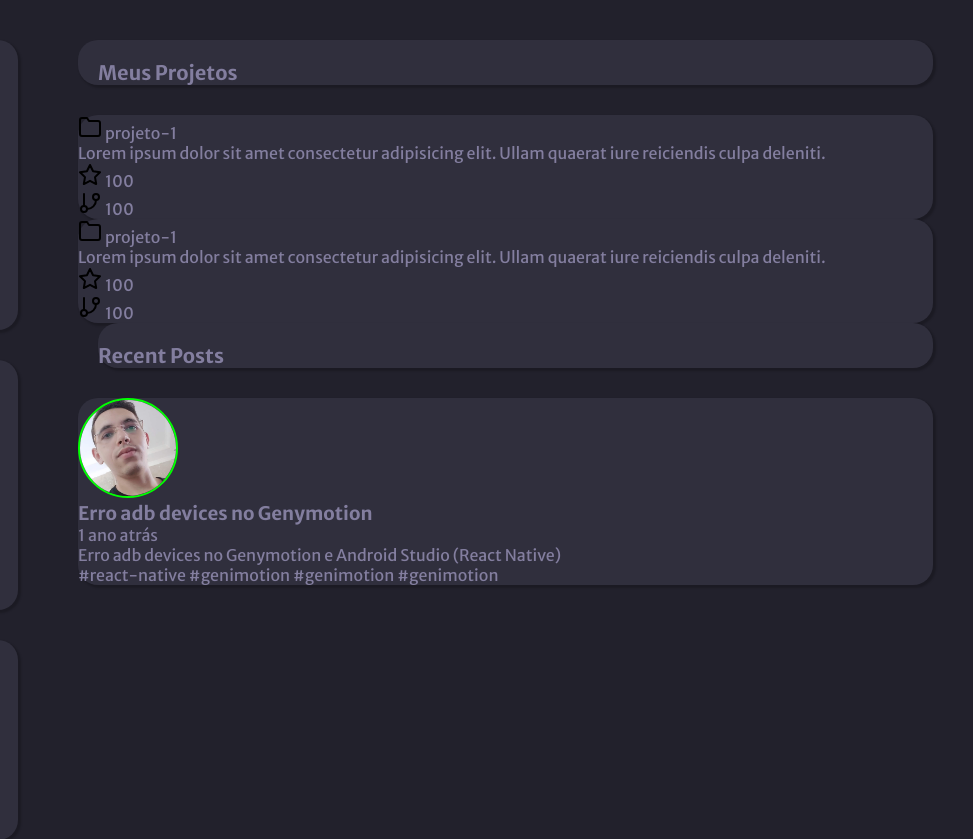
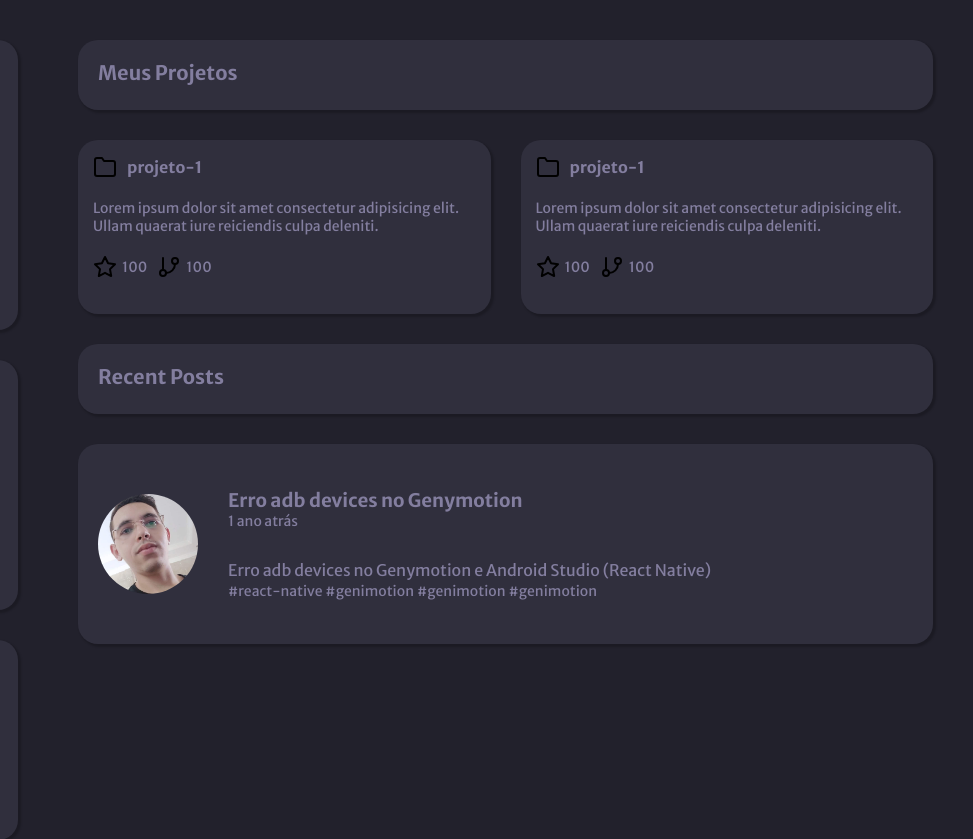
Before and after one commit to PedroYgor/pedroygor.github.io, a plain HTML site: page index.html in a window 1280 px wide. Shown: the top 839 px of the page, 307-1280 px from the left. Drawn offline with Linux system fonts and the light colour scheme.

Commit message:
add style  do conteúdo main

```diff
--- a/index.html
+++ b/index.html
@@ -134,15 +134,13 @@
           <h2 class="title-section">Educação</h2>
 
           <ul class="list-education">
-
-            <li class="item-education">Trybe
+            <li class="item-education">
+              Trybe
               <ul class="list-list">
                 <li>2022 - 2023</li>
                 <li>Fundamentos Web</li>
               </ul>
             </li>
-
-
 
             <li class="item-education">
               Trybe
@@ -152,22 +150,24 @@
               </ul>
             </li>
 
-
-            <li class="item-education">Trybe
+            <li class="item-education">
+              Trybe
               <ul class="list-list">
                 <li>2022 - 2023</li>
                 <li>Back-end</li>
               </ul>
             </li>
 
-
-            <li class="item-education">Trybe
+            <li class="item-education">
+              Trybe
               <ul class="list-list">
                 <li>2022 - 2023</li>
-                <li>Estrutura de <br> Dados</li>
+                <li>
+                  Estrutura de <br />
+                  Dados
+                </li>
               </ul>
             </li>
-
           </ul>
         </section>
       </aside>
@@ -224,8 +224,9 @@
           </section>
         </section>
 
-        <section class="recent-post">
+        <section class="my-projects">
           <h2 class="title-section">Recent Posts</h2>
+        </section>
 
         <section class="post">
           <img
@@ -233,7 +234,9 @@
             src="img/20200121_140130_948.jpg"
             alt="Pessoa Pedro Ygor"
           />
-            <div class="content-title">
+          <div class="content-post">
+
+            <div class="content-post-title">
               <h3 class="title-post">Erro adb devices no Genymotion</h3>
               <p class="data-post">1 ano atrás</p>
             </div>
@@ -247,7 +250,7 @@
               <span class="tag-post">#genimotion</span>
               <span class="tag-post">#genimotion</span>
             </div>
-          </section>
+          </div>
         </section>
       </main>
     </div>
--- a/style/style.css
+++ b/style/style.css
@@ -180,5 +180,72 @@ a {
   display: flex;
   flex-direction: column;
   flex-wrap: wrap;
+}
 
+/* Main */
+
+.container-project, .my-projects, .recent-post {
+  margin-bottom: 30px;
 }
+
+.my-projects{
+  height: 70px;
+}
+
+.container-project {
+  display: flex;
+  gap: 30px;
+}
+
+.project {
+  padding: 15px;
+}
+
+.content-link {
+  font-size: 1.6rem;
+  font-weight: bold;
+  display: flex;
+  gap: 10px;
+  justify-content: flex-start;
+  align-items: center;
+  margin-bottom: 20px;
+}
+
+.description-project, .icons-project{
+  font-size: 1.4rem;
+  margin-bottom: 20px;
+}
+
+.item-icon, .icons-project {
+  display: flex;
+  align-items: center;
+  justify-content: flex-start;
+  gap: 10px;
+}
+
+.item-icon {
+  gap: 5px;
+}
+
+.post {
+  height: 200px;
+  display: flex;
+  gap: 30px;
+  align-items: center;
+  padding-left: 20px;
+}
+
+.post img {
+  border: none;
+}
+
+.content-post-title {
+  margin-bottom: 30px;
+}
+
+.data-post, .tag-post {
+  font-size: 1.4rem;
+}
+.post-description {
+  font-size: 1.6rem;
+}
```
Lines whose indentation alone changed are shown as unchanged.
